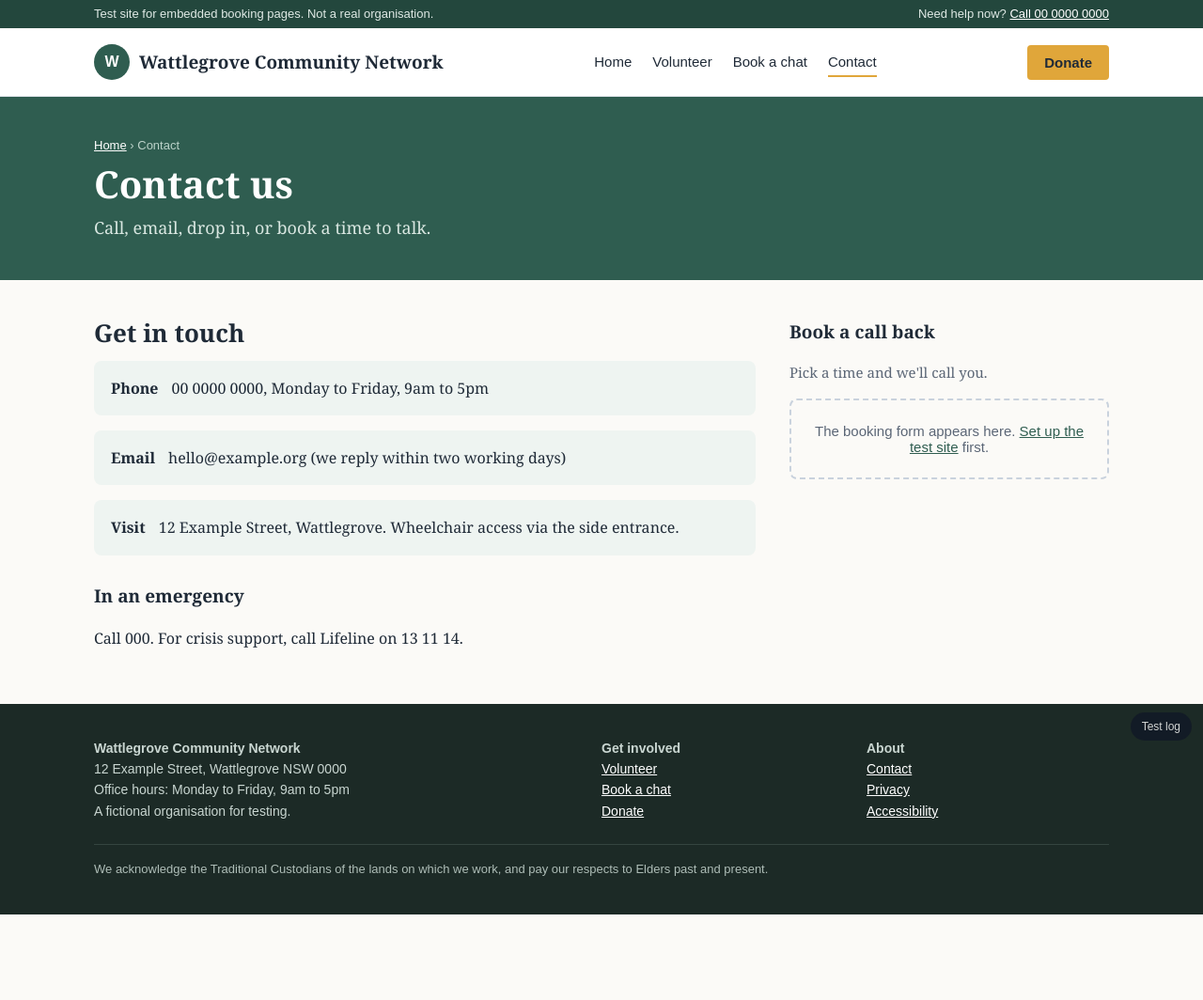
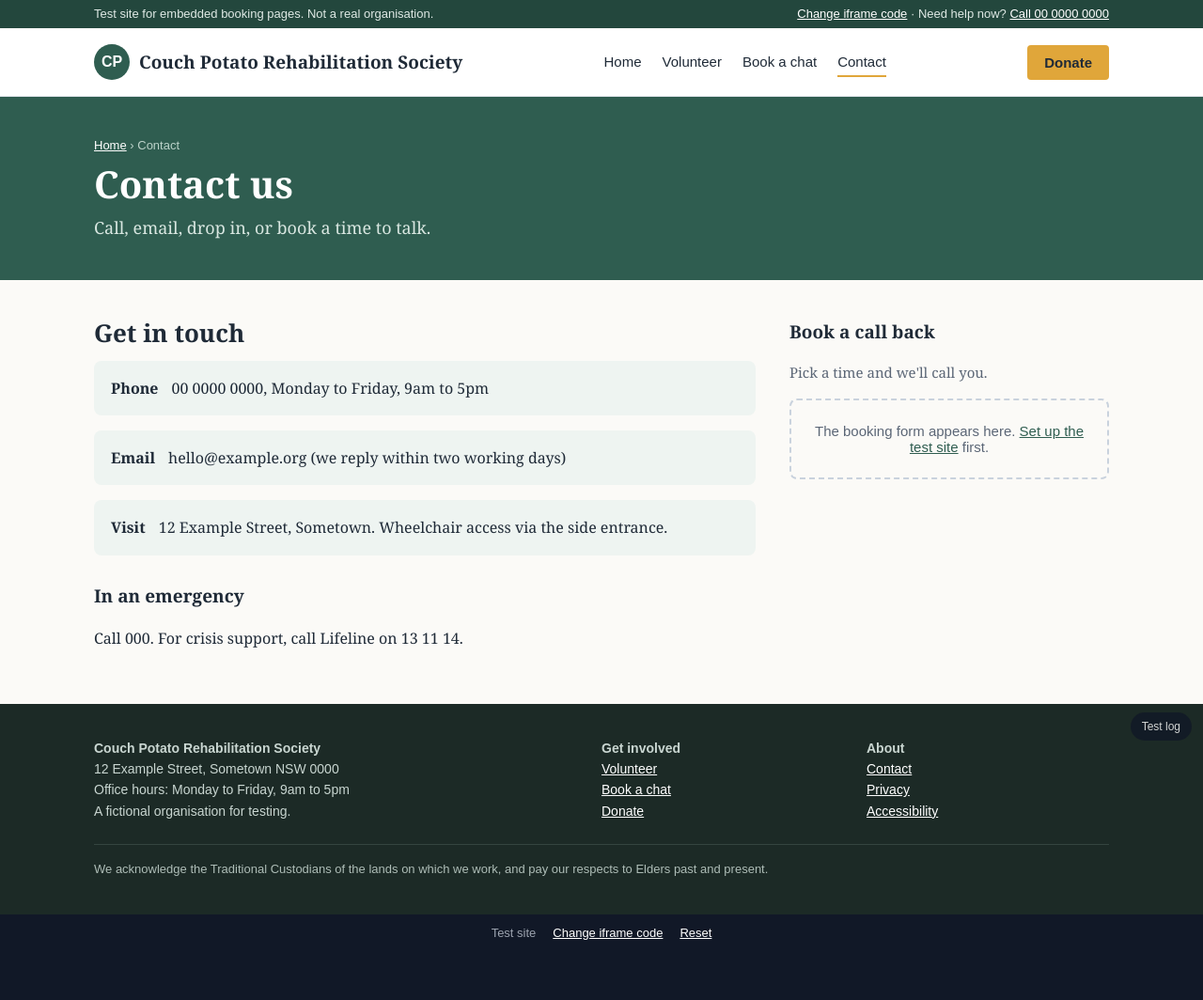
Before and after one commit to pseudojalil-coder/meeting-booking, a plain HTML site: page contact.html in a window 1280 px wide. Shown: the whole page at 94% size. Before the commit the page ends 973 px from the top, so only its background shows below. Drawn offline with Linux system fonts and the light colour scheme.

Commit message:
Add files via upload

```diff
--- a/contact.html
+++ b/contact.html
@@ -4,14 +4,14 @@
   <meta charset="UTF-8">
   <meta name="viewport" content="width=device-width, initial-scale=1">
   <meta name="robots" content="noindex">
-  <title>Contact | Wattlegrove Community Network</title>
+  <title>Contact | Couch Potato Rehabilitation Society</title>
   <meta name="description" content="Contact us or book a call back.">
   <link rel="stylesheet" href="site.css">
 </head>
 <body>
-  <div class="top-strip"><div class="wrap"><span>Test site for embedded booking pages. Not a real organisation.</span><span>Need help now? <a href="tel:0000000000">Call 00 0000 0000</a></span></div></div>
+  <div class="top-strip"><div class="wrap"><span>Test site for embedded booking pages. Not a real organisation.</span><span><a href="setup.html">Change iframe code</a> · Need help now? <a href="tel:0000000000">Call 00 0000 0000</a></span></div></div>
   <header class="site"><div class="wrap">
-    <a class="brand" href="index.html"><span class="brand-mark">W</span>Wattlegrove Community Network</a>
+    <a class="brand" href="index.html"><span class="brand-mark">CP</span>Couch Potato Rehabilitation Society</a>
     <nav class="main"><a href="index.html">Home</a><a href="volunteer.html">Volunteer</a><a href="book.html">Book a chat</a><a href="contact.html" class="on">Contact</a></nav>
     <a class="donate" href="#">Donate</a>
     <button class="menu-btn" type="button" aria-label="Menu">Menu</button>
@@ -28,7 +28,7 @@
       <p></p>
       <div class="callout"><strong>Email</strong><span>hello@example.org (we reply within two working days)</span></div>
       <p></p>
-      <div class="callout"><strong>Visit</strong><span>12 Example Street, Wattlegrove. Wheelchair access via the side entrance.</span></div>
+      <div class="callout"><strong>Visit</strong><span>12 Example Street, Sometown. Wheelchair access via the side entrance.</span></div>
       <h3 style="margin-top:28px">In an emergency</h3>
       <p>Call 000. For crisis support, call Lifeline on 13 11 14.</p>
     </div>
@@ -41,7 +41,7 @@
 
   <footer class="site"><div class="wrap">
     <div class="cols">
-      <div><strong>Wattlegrove Community Network</strong><br>12 Example Street, Wattlegrove NSW 0000<br>Office hours: Monday to Friday, 9am to 5pm<br>A fictional organisation for testing.</div>
+      <div><strong>Couch Potato Rehabilitation Society</strong><br>12 Example Street, Sometown NSW 0000<br>Office hours: Monday to Friday, 9am to 5pm<br>A fictional organisation for testing.</div>
       <div><strong>Get involved</strong><br><a href="volunteer.html">Volunteer</a><br><a href="book.html">Book a chat</a><br><a href="#">Donate</a></div>
       <div><strong>About</strong><br><a href="contact.html">Contact</a><br><a href="#">Privacy</a><br><a href="#">Accessibility</a></div>
     </div>
--- a/site.css
+++ b/site.css
@@ -1,4 +1,4 @@
-/* Wattlegrove Community Network: a FICTIONAL charity website for testing embedded booking pages. */
+/* Couch Potato Rehabilitation Society: a FICTIONAL charity website for testing embedded booking pages. */
 *, *::before, *::after { box-sizing: border-box; }
 :root {
   --ink: #1f2a37; --muted: #5b6676; --line: #e3e7ee; --bg: #fbfaf7;
@@ -83,3 +83,7 @@ footer.site .cols { display: grid; grid-template-columns: 2fr 1fr 1fr; gap: 24px
 .tt-panel.open { display: block; }
 .tt-panel .ok { color: #86efac; } .tt-panel .bad { color: #fca5a5; font-weight: 700; }
 .tt-panel a { color: #93c5fd; }
+
+/* The test bar under the footer (test site only). */
+.tt-bar { display: flex; flex-wrap: wrap; gap: 8px 18px; align-items: center; justify-content: center; padding: 12px 20px 64px; background: #111827; color: #9ca3af; font: 13px Arial, sans-serif; }
+.tt-bar a, .tt-bar button { color: #fff; background: none; border: 0; padding: 0; font: inherit; text-decoration: underline; cursor: pointer; }
--- a/site.js
+++ b/site.js
@@ -1,4 +1,4 @@
-// Wattlegrove Community Network (FICTIONAL test site): puts the pasted SupporterHub iframe code into each page's booking slot,
+// Couch Potato Rehabilitation Society (FICTIONAL test site): puts the pasted SupporterHub iframe code into each page's booking slot,
 // once per page load (as a real website does), and logs what the frame tells this page.
 (function () {
   var KEYS = { type: 'wcn_type_code', team: 'wcn_team_code', tunnel: 'wcn_tunnel' };
@@ -30,6 +30,18 @@
     else slot.innerHTML = '<div class="booking-missing">The booking form appears here. <a href="setup.html">Set up the test site</a> first.</div>';
   }
 
+  // Test bar at the very bottom of every page: change the code, reset it (second click confirms), the log.
+  var bar = document.createElement('div'); bar.className = 'tt-bar';
+  bar.innerHTML = '<span>Test site</span><a href="setup.html">Change iframe code</a><button type="button" class="tt-reset">Reset</button>';
+  document.body.appendChild(bar);
+  var reset = bar.querySelector('.tt-reset'), armed = null;
+  reset.addEventListener('click', function () {
+    if (!armed) { reset.textContent = 'Click again to reset'; armed = setTimeout(function () { reset.textContent = 'Reset'; armed = null; }, 4000); return; }
+    clearTimeout(armed); armed = null;
+    Object.keys(KEYS).forEach(function (k) { try { localStorage.removeItem(KEYS[k]); } catch (e) {} });
+    location.reload();
+  });
+
   // Test tools: a corner button opening a log of the frame's messages.
   var toggle = document.createElement('button'); toggle.className = 'tt-toggle'; toggle.textContent = 'Test log';
   var panel = document.createElement('div'); panel.className = 'tt-panel';
```
Also changed, not shown: book.html (+4 -4 lines), index.html (+4 -4 lines), setup.html (+4 -4 lines), volunteer.html (+4 -4 lines).
